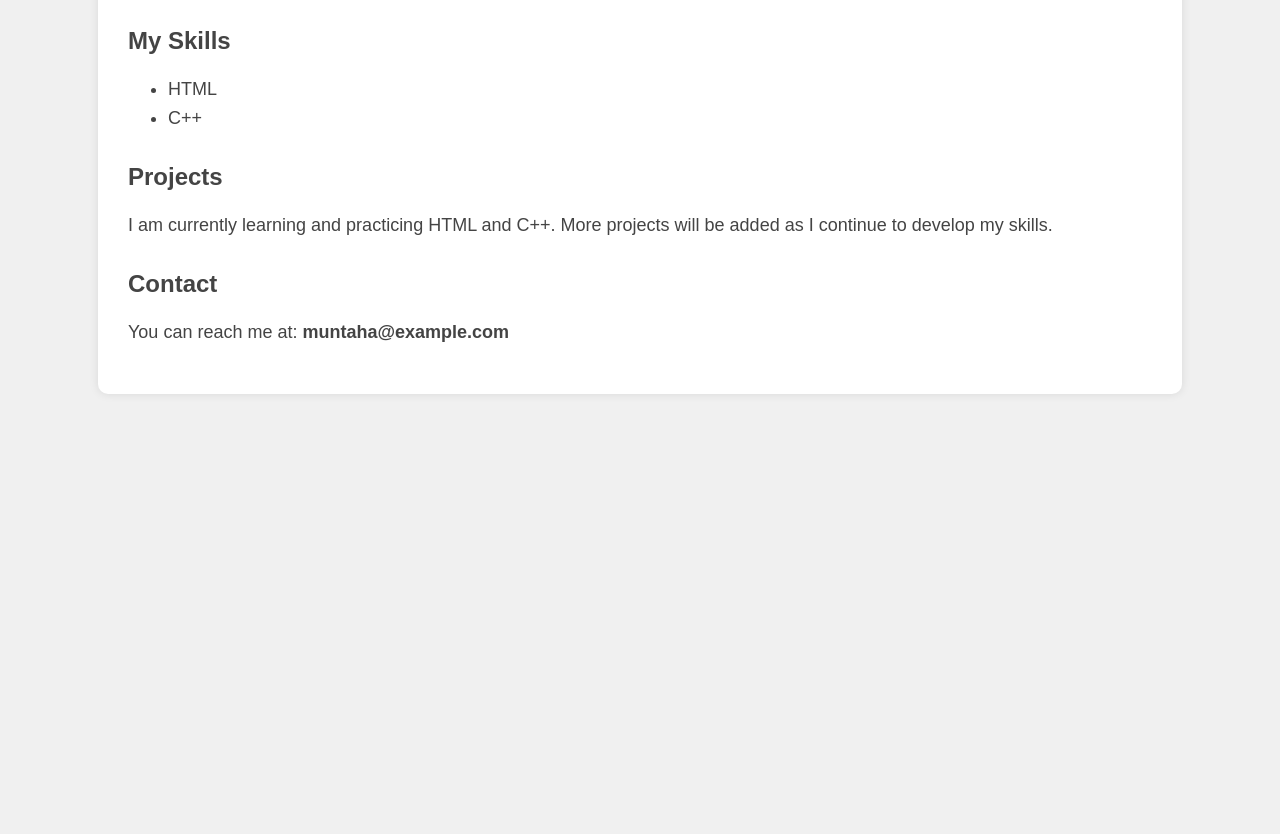
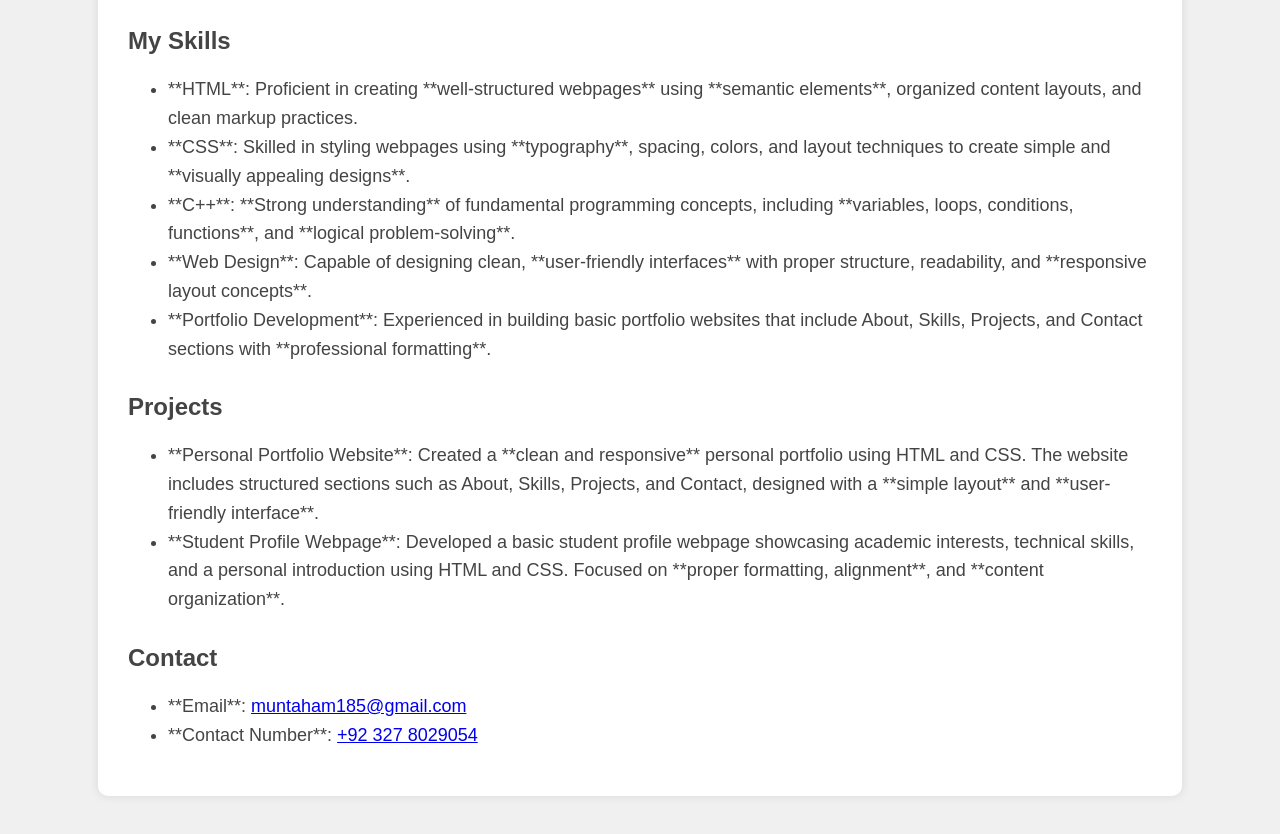
Before and after one commit to Muntaha0022/portfolio1, a plain HTML site: page projects.html in a window 1280 px wide. Shown: the part 182-1016 px from the top of the page. Before the commit the page ends 800 px from the top, so only its background shows below. Drawn offline with Linux system fonts and the light colour scheme.

Commit message:
Update projects.html

```diff
--- a/projects.html
+++ b/projects.html
@@ -65,17 +65,42 @@
 
         <h1>My Projects & Skills</h1>
 
-        <h2>My Skills</h2>
-        <ul>
-            <li>HTML</li>
-            <li>C++</li>
-        </ul>
+        <h2 id="my-skills">My Skills</h2>
+<ul>
+    <li>
+        **HTML**: Proficient in creating **well-structured webpages** using **semantic elements**, organized content layouts, and clean markup practices.
+    </li>
+    <li>
+        **CSS**: Skilled in styling webpages using **typography**, spacing, colors, and layout techniques to create simple and **visually appealing designs**.
+    </li>
+    <li>
+        **C++**: **Strong understanding** of fundamental programming concepts, including **variables, loops, conditions, functions**, and **logical problem-solving**.
+    </li>
+    <li>
+        **Web Design**: Capable of designing clean, **user-friendly interfaces** with proper structure, readability, and **responsive layout concepts**.
+    </li>
+    <li>
+        **Portfolio Development**: Experienced in building basic portfolio websites that include About, Skills, Projects, and Contact sections with **professional formatting**.
+    </li>
+</ul>
 
-        <h2>Projects</h2>
-        <p>I am currently learning and practicing HTML and C++. More projects will be added as I continue to develop my skills.</p>
+        <h2 id="projects">Projects</h2>
+<ul>
+    <li>
+        **Personal Portfolio Website**: Created a **clean and responsive** personal portfolio using HTML and CSS. The website includes structured sections such as About, Skills, Projects, and Contact, designed with a **simple layout** and **user-friendly interface**.
+    </li>
+    <li>
+        **Student Profile Webpage**: Developed a basic student profile webpage showcasing academic interests, technical skills, and a personal introduction using HTML and CSS. Focused on **proper formatting, alignment**, and **content organization**.
+    </li>
+</ul>
 
-        <h2>Contact</h2>
-        <p>You can reach me at: <strong>muntaha@example.com</strong></p>
+        <h2 id="contact">Contact</h2>
+<ul>
+    <li>
+        **Email**: <a href="mailto:muntaham185@gmail.com">muntaham185@gmail.com</a>
+    </li>
+    <li>
+        **Contact Number**: <a href="tel:+923278029054">+92 327 8029054</a>
 
     </div>
 
```
